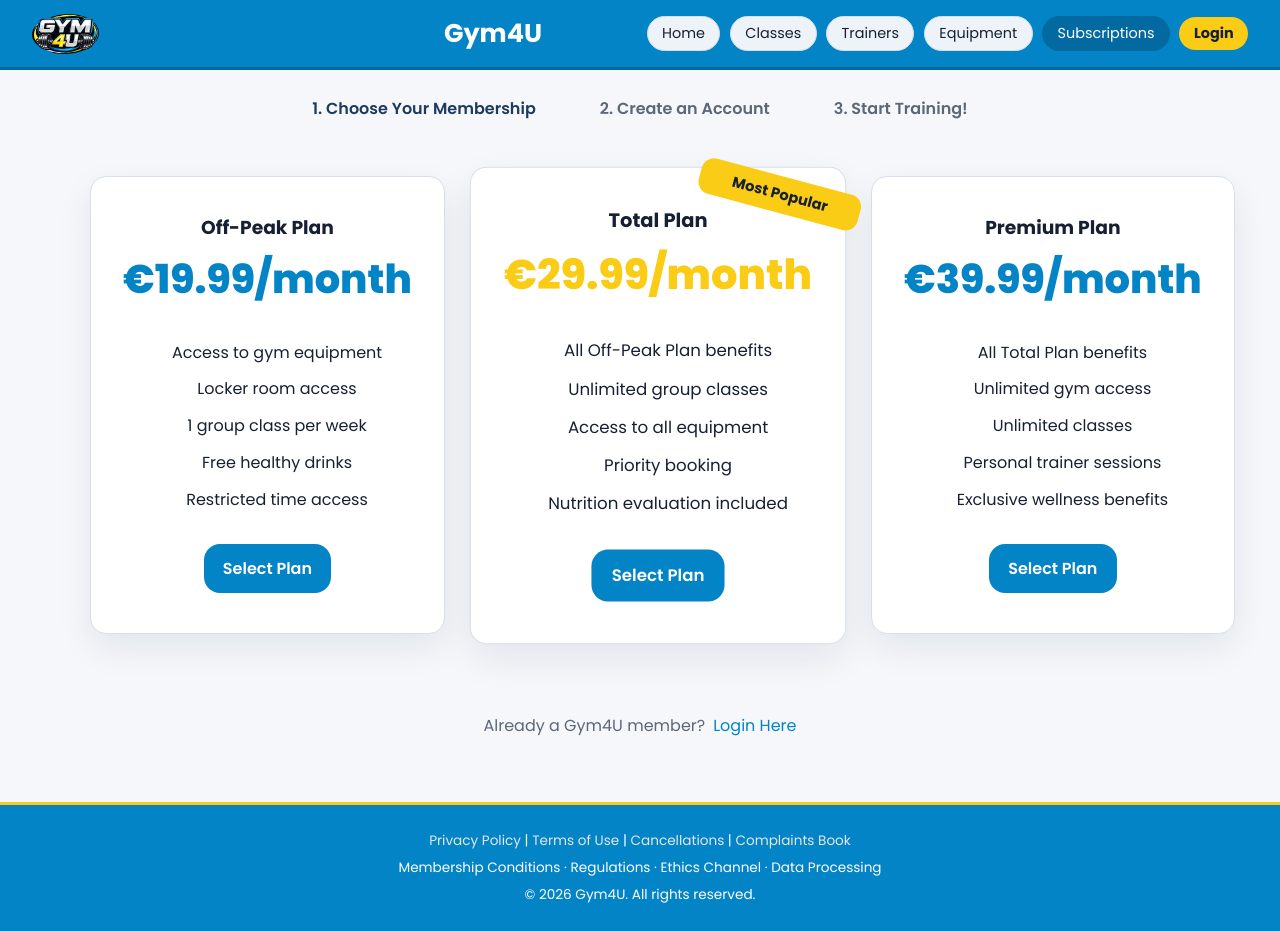
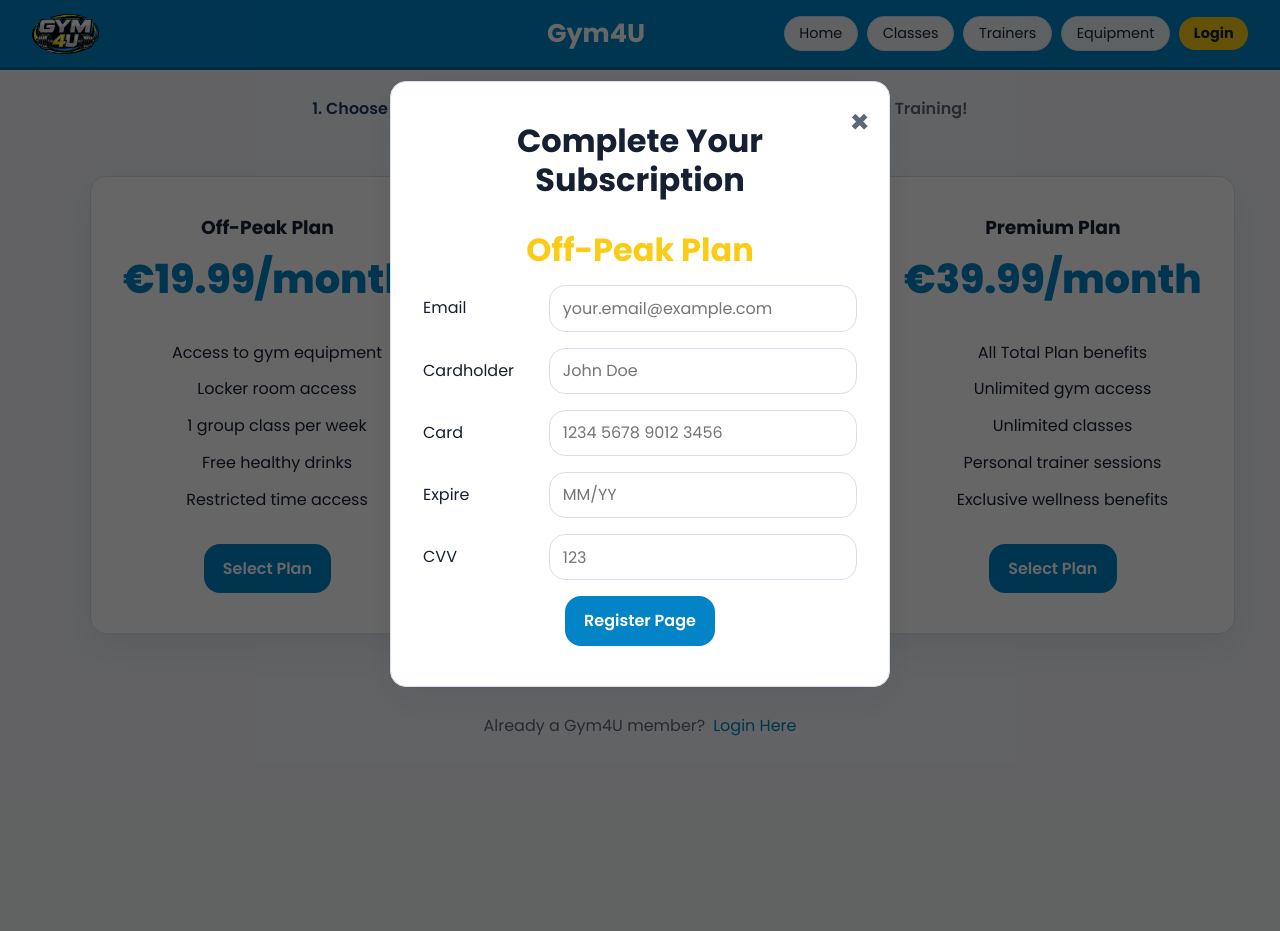
Before and after one commit to edus4506/Gym4U, a PHP site: page /subscriptions.php?plan=offpeak in a window 1280 px wide. After the commit the page ends 736 px from the top, so only its background shows below. Run offline with PHP 8.4, Linux system fonts and the light colour scheme.

Commit message:
feat: payment overlay

```diff
--- a/css/subscriptions.css
+++ b/css/subscriptions.css
@@ -69,6 +69,56 @@
 
 }
 
+.payment-overlay {
+  position: fixed;
+  inset: 0;
+  background: rgba(0, 0, 0, 0.6);
+  display: none;
+  justify-content: center;
+  align-items: center;
+}
+
+.payment-overlay .about {
+  position: relative;
+  width: min(500px, 90%);
+}
+
+.close-modal {
+  position: absolute;
+  top: 1rem;
+  right: 1.2rem;
+  font-size: 2rem;
+  font-weight: 700;
+  color: var(--text-soft);
+}
+
+.close-modal:hover {
+  text-decoration: none;
+}
+
+.section-title {
+  color: var(--secondary);
+  font-size: 2rem;;
+  font-weight: 300;
+  margin-bottom: 1rem;
+}
+
+.subscription-info {
+  display: grid;
+  grid-template-columns: 110px 1fr;
+  align-items: center;
+  gap: 1rem;
+  margin-bottom: 1rem;
+}
+
+.subscription-info label {
+  text-align: left;
+}
+
+.subscription-info input {
+  width: 100%;
+}
+
 @media (max-width: 1200px) {
   .subscriptions-grid {
     grid-template-columns: 1fr;
--- a/index.php
+++ b/index.php
@@ -34,7 +34,7 @@
           <li><a href="profile.php">Profile</a></li>
           <li><a href="actions/logout.php">Logout</a></li>
         <?php else: ?>
-          <li><a href="login.php">Login</a></li>
+          <li><a href="subscriptions.php">Subscribe</a></li>
         <?php endif; ?>
       </ul>
     </nav>
--- a/subscriptions.php
+++ b/subscriptions.php
@@ -1,4 +1,14 @@
-<?php session_start(); ?>
+<?php
+session_start();
+
+$selectedPlan = $_GET['plan'] ?? null;
+
+$planNames = [
+  'offpeak' => 'Off-Peak Plan',
+  'total' => 'Total Plan',
+  'premium' => 'Premium Plan',
+];
+?>
 
 <!DOCTYPE html>
 <html lang="en">
@@ -27,15 +37,12 @@
         <li><a href="classes.php">Classes</a></li>
         <li><a href="trainers.php">Trainers</a></li>
         <li><a href="equipment.php">Equipment</a></li>
-        <li><a href="subscriptions.php" aria-current="page">Subscriptions</a></li>
-
         <?php if (isset($_SESSION['user_id'])): ?>
           <li><a href="profile.php">Profile</a></li>
           <li><a href="actions/logout.php">Logout</a></li>
         <?php else: ?>
           <li><a href="login.php">Login</a></li>
         <?php endif; ?>
-
       </ul>
     </nav>
   </header>
@@ -56,7 +63,7 @@
           <li>Free healthy drinks</li>
           <li>Restricted time access</li>
         </ul>
-        <a href="#" class="btn-primary">Select Plan</a>
+        <a href="subscriptions.php?plan=offpeak" class="btn-primary">Select Plan</a>
       </article>
       <article class="section about featured">
         <div class="subscription-badge">Most Popular</div>
@@ -69,7 +76,7 @@
           <li>Priority booking</li>
           <li>Nutrition evaluation included</li>
         </ul>
-        <a href="#" class="btn-primary">Select Plan</a>
+        <a href="subscriptions.php?plan=total" class="btn-primary">Select Plan</a>
       </article>
       <article class="section about">
         <h3>Premium Plan</h3>
@@ -81,13 +88,37 @@
           <li>Personal trainer sessions</li>
           <li>Exclusive wellness benefits</li>
         </ul>
-        <a href="#" class="btn-primary">Select Plan</a>
+        <a href="subscriptions.php?plan=premium" class="btn-primary">Select Plan</a>
       </article>
     </section>
     <section class="subscriptions-login">
       <p>Already a Gym4U member?</p>
       <a href="login.php">Login Here</a>
     </section>
+    <div class="payment-overlay" style="<?= $selectedPlan ? 'display:flex;' : 'display:none;' ?>">
+      <div class="section about">
+        <a href="subscriptions.php" class="close-modal">×</a>
+        <h2>Complete Your Subscription</h2>
+        <?php if ($selectedPlan): ?>
+            <h3 class="section-title"><strong><?= htmlspecialchars(ucfirst($planNames[$selectedPlan] ?? '')) ?></strong></h3>
+        <?php endif; ?>
+        <form>
+          <div class="subscription-info">
+            <label for="email">Email</label>
+            <input type="email" id="email" placeholder="your.email@example.com">
+            <label for="cardholder">Cardholder</label>
+            <input type="text" id="cardholder" placeholder="John Doe">
+            <label for="cardnumber">Card</label>
+            <input type="text" id="cardnumber" placeholder="1234 5678 9012 3456">
+            <label for="expiry">Expire</label>
+            <input type="text" id="expiry" placeholder="MM/YY">
+            <label for="cvv">CVV</label>
+            <input type="password" id="cvv" placeholder="123">
+          </div>
+          <a href="register.php" class="btn-primary">Register Page</a>
+        </form>
+      </div>
+    </div>
   </main>
   <footer class="footer">
     <p>
```
